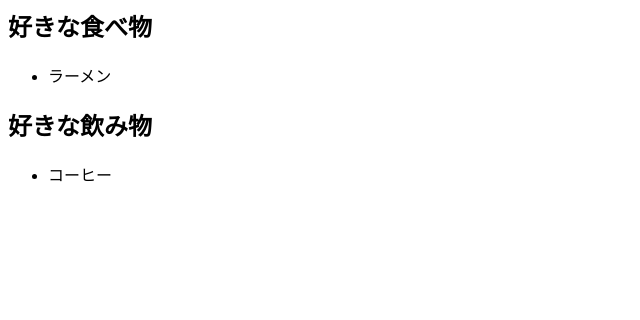
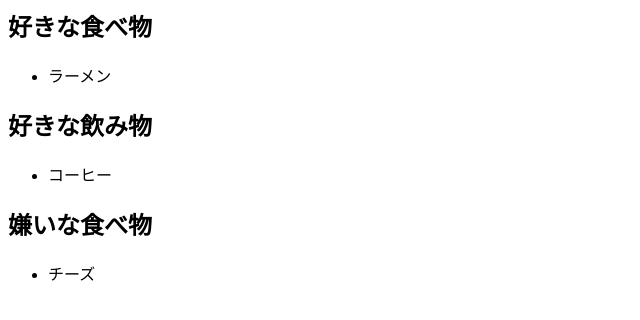
Before and after one commit to ito-akito/No1, a plain HTML site: page index.html in a window 1280 px wide. Shown: the whole page, without its empty margins (0-640 px from the left). Drawn offline with Linux system fonts and the light colour scheme.

Commit message:
嫌いな食べ物

```diff
--- a/index.html
+++ b/index.html
@@ -10,6 +10,11 @@
     <ul>
         <li>コーヒー</li>
     </ul>
+
+    <h2>嫌いな食べ物</h2>
+    <ul>
+        <li>チーズ</li>
+    </ul>
 </body>
 
 </html>
```
